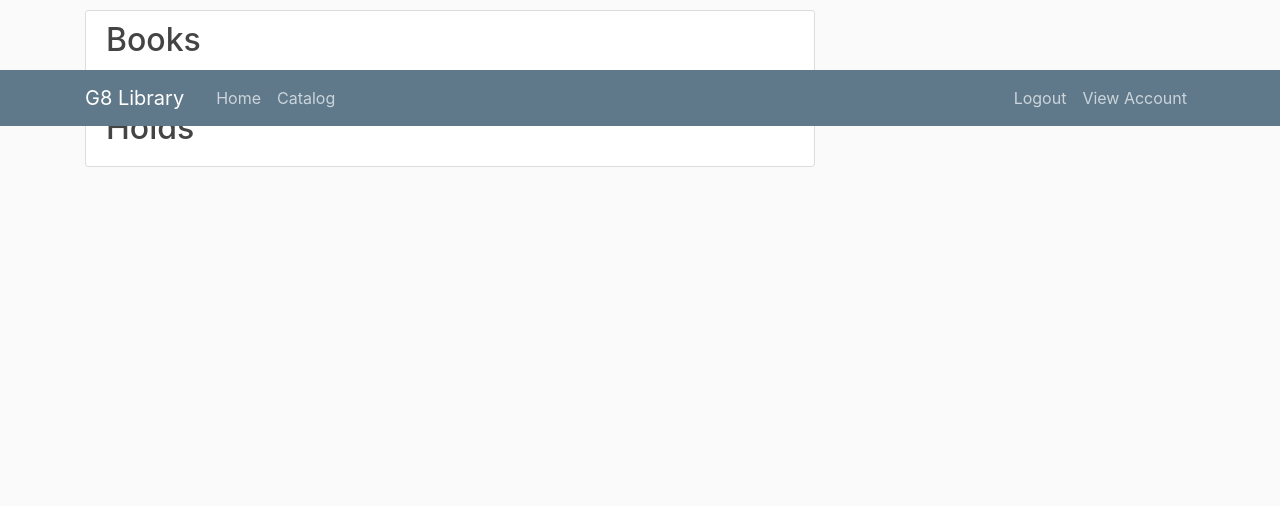
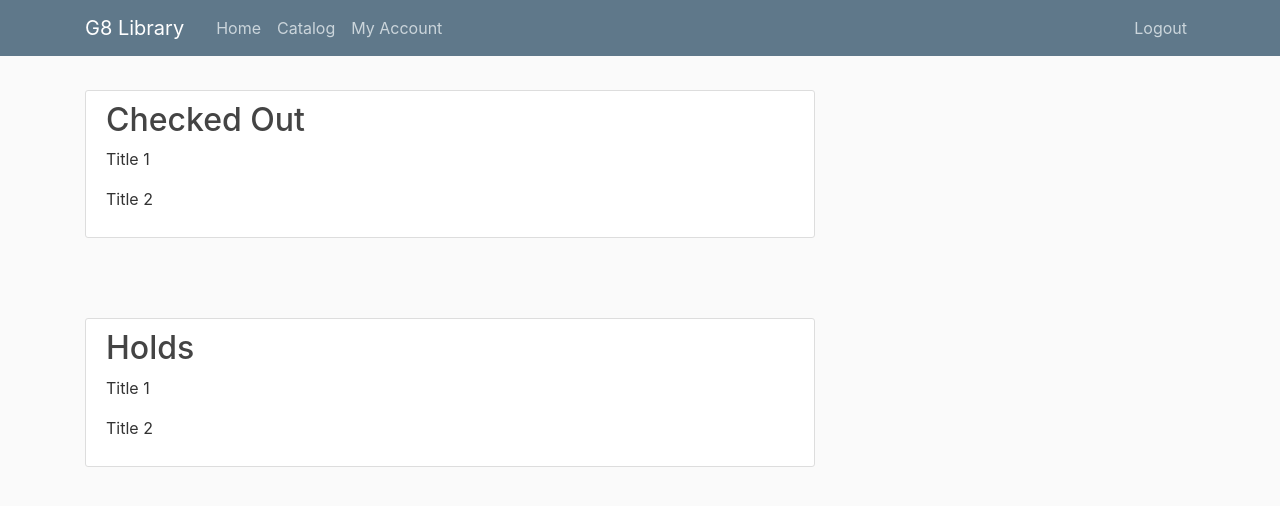
Before and after one commit to JordonGarza/DatabasesProject, a Django app: page /catalog/account/ in a window 1280 px wide. Shown: the top 506 px of the page. Run offline with Django 3.2, Linux system fonts and the light colour scheme; the visitor is signed in with stand-in values (Sample User, id 1); data that the repository does not hold is empty; some libraries are stand-ins or nearby versions.

Commit message:
Updated catalog and css layout

```diff
--- a/DatabasesWebsite/catalog/static/catalog/main.css
+++ b/DatabasesWebsite/catalog/static/catalog/main.css
@@ -2,6 +2,7 @@ body {
   background: #fafafa;
   color: #333333;
   margin-top: 10px;
+
 }
 
 h1, h2, h3, h4, h5, h6 {
@@ -63,9 +64,20 @@ a.article-title:hover {
 }
 
 .book-img {
-  height: 150px;
-  width: 100px;
-  margin-right: 16px;
+  height: 110px;
+  width: 80px;
+
+}
+
+.available {
+  float:right;
+  clear:both;
+}
+
+
+.hold-button {
+  float:right;
+  clear:both;
 }
 
 .article-metadata {
@@ -97,5 +109,13 @@ a.article-title:hover {
 }
 
 .navbar {
-  margin-top: 70px;
-  margin-bottom: 40px;}
+ }
+
+.form {
+  position: absolute;
+  top: 120px;
+}
+
+.account-box {
+  margin-top: 80px;
+}
--- a/DatabasesWebsite/catalog/templates/catalog/account.html
+++ b/DatabasesWebsite/catalog/templates/catalog/account.html
@@ -1,26 +1,26 @@
 {% extends "catalog/base.html" %}
 {% block content %}
 
-<div class = "form">
+<div class = "account-box">
 <div class = "content-section">
-<h2> Books </h2>
-	{% for book in books %}
-		<article class="media content-section">
-          <div class="media-body">
-            <div class="article-metadata">
-              <a class="mr-2" >{{ book.author }}</a>
-              <small class="text-muted">ISBN-13: {{ book.isbn }}</small>
-            </div>
-            <h2><a class="article-title" >{{ book.title }}</a></h2>
-            <img src="../media/{{ book.cover_image }}" height="150" width="100" align="middle">
-          </div>
-		</article>
+<h2>Checked Out</h2>
 
-	{% endfor %}
+<p>Title 1</p>
+<p>Title 2</p>
+
+
+
 
 </div>
+</div>
+
+<div class = "account-box">
 <div class = "content-section">
-<h2> Holds</h2>
+<h2>Holds</h2>
+
+<p>Title 1</p>
+<p>Title 2</p>
+
 
 </div>
 </div>
--- a/DatabasesWebsite/catalog/templates/catalog/base.html
+++ b/DatabasesWebsite/catalog/templates/catalog/base.html
@@ -22,7 +22,7 @@
   <header class="site-header">
       <nav class="navbar navbar-expand-md navbar-dark bg-steel fixed-top">
         <div class="container">
-          <a class="navbar-brand mr-4" href="{% url 'catalog_index' %}">G8 Library</a>
+          <a class="navbar-brand mr-4" href="{% url 'home' %}">G8 Library</a>
           <button class="navbar-toggler" type="button" data-toggle="collapse" data-target="#navbarToggle" aria-controls="navbarToggle" aria-expanded="false" aria-label="Toggle navigation">
           <span class="navbar-toggler-icon"></span>
           </button>
@@ -30,6 +30,9 @@
             <div class="navbar-nav mr-auto">
               <a class="nav-item nav-link" href="{% url 'home' %}">Home</a>
               <a class="nav-item nav-link" href="{% url 'catalog_index' %}">Catalog</a>
+              {% if user.is_authenticated %}
+              <a class="nav-item nav-link" href="{% url 'account' %}">My Account</a>
+              {% endif %}
             </div>
             <!-- Navbar Right Side -->
             {% if user.is_authenticated == False %}
@@ -41,7 +44,6 @@
             {% if user.is_authenticated %}
               <div class="navbar-nav">
                <a class="nav-item nav-link" href="{% url 'logout' %}">Logout</a>
-               <a class="nav-item nav-link" href="{% url 'account' %}">View Account</a>
               </div>
             {% endif %}
           </div>
```
Also changed, not shown: DatabasesWebsite/catalog/templates/catalog/home.html (+28 -19 lines), DatabasesWebsite/templates/base.html (+5 -3 lines).
